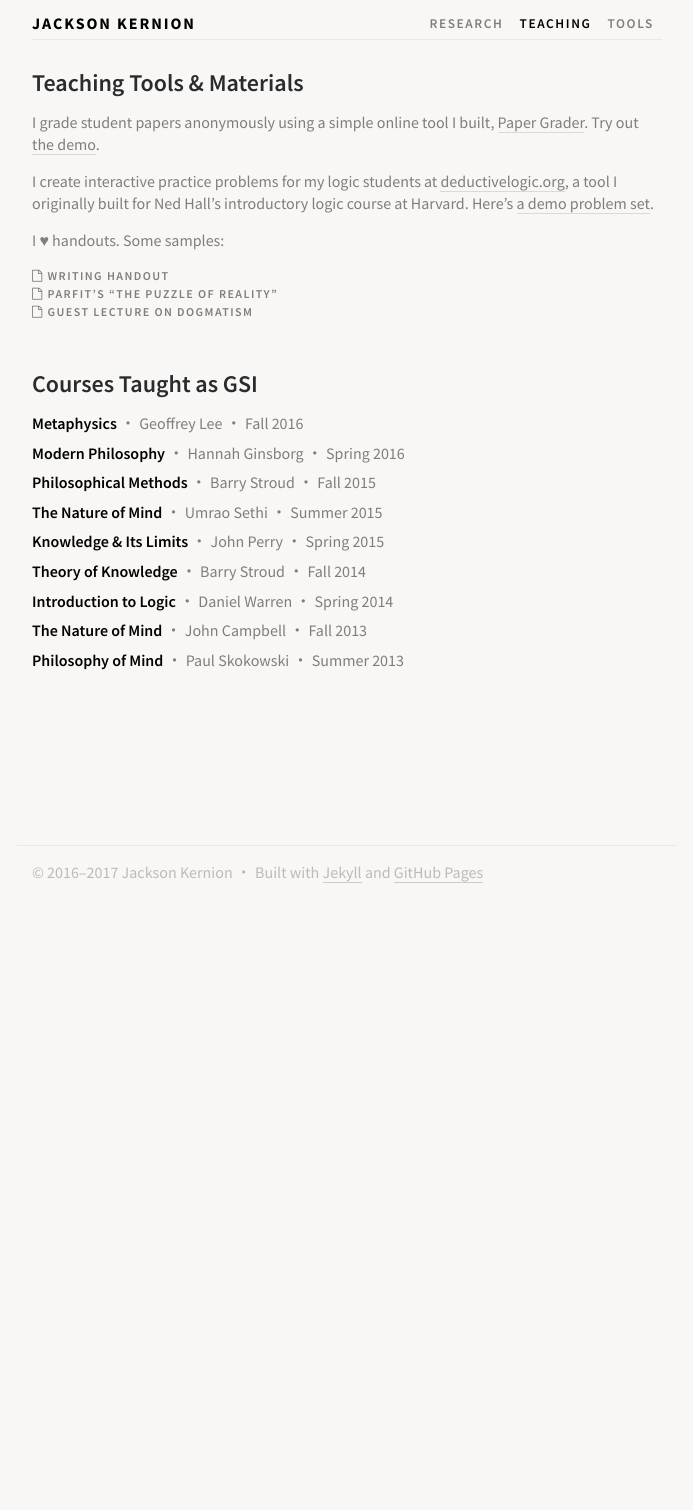
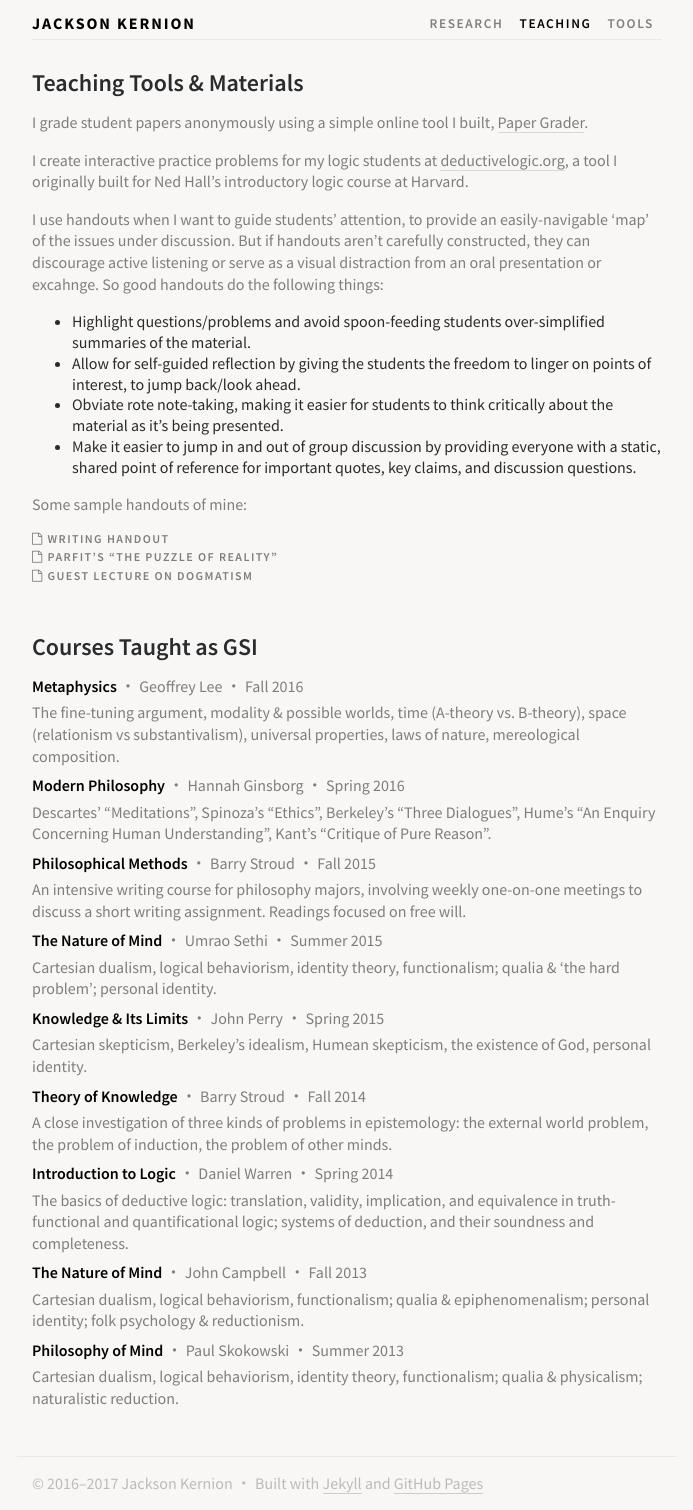
Before and after one commit to jacksonkernion/jacksonkernion.github.io, a Jekyll site: the page built from teaching.md, in a window 1280 px wide. Shown: the whole page, without its empty margins (293-986 px from the left). Built offline with Jekyll 4.4.1, drawn with Linux system fonts in a browser that asks for light colours; nearby versions of some CDN libraries; our own code applies the rules of GitHub Pages for plain Markdown files; before the commit the page ends 900 px from its top, so only the background shows below that.

Commit message:
edited home page, teching page

```diff
--- a/teaching.md
+++ b/teaching.md
@@ -4,11 +4,18 @@ title: Teaching
 
 # Teaching Tools & Materials
 
-I grade student papers anonymously using a simple online tool I built, [Paper Grader](http://papergrader.org). Try out [the demo](http://papergrader.org/demo).
+I grade student papers anonymously using a simple online tool I built, [Paper Grader](http://papergrader.org/demo).
 
-I create interactive practice problems for my logic students at [deductivelogic.org](http://deductivelogic.org), a tool I originally built for Ned Hall's introductory logic course at Harvard. Here's [a demo problem set](http://deductivelogic.org/psets/demo).
+I create interactive practice problems for my logic students at [deductivelogic.org](http://deductivelogic.org/psets/demo), a tool I originally built for Ned Hall's introductory logic course at Harvard.
 
-I &#9829; handouts. Some samples:
+I use handouts when I want to guide students' attention, to provide an easily-navigable 'map' of the issues under discussion. But if handouts aren't carefully constructed, they can discourage active listening or serve as a visual distraction from an oral presentation or excahnge. So good handouts do the following things:
+
+- Highlight questions/problems and avoid spoon-feeding students over-simplified summaries of the material.
+- Allow for self-guided reflection by giving the students the freedom to linger on points of interest, to jump back/look ahead.
+- Obviate rote note-taking, making it easier for students to think critically about the material as it's being presented.
+- Make it easier to jump in and out of group discussion by providing everyone with a static, shared point of reference for important quotes, key claims, and discussion questions.
+
+Some sample handouts of mine:
 
 <p class="little-links">
 <a href="/assets/Kernion%20-%20Writing%20Handout.pdf"><i class="fa fa-file-o" aria-hidden="true"></i> Writing Handout</a>
@@ -19,33 +26,58 @@ I &#9829; handouts. Some samples:
 </p>
 
 
-
 # Courses Taught as GSI
 
 {: .item-title}
 Metaphysics <span class="item-details">・ Geoffrey Lee ・ Fall 2016</span>
 
+{: .item-description}
+The fine-tuning argument, modality & possible worlds, time (A-theory vs. B-theory), space (relationism vs substantivalism), universal properties, laws of nature, mereological composition.
+
 {: .item-title}
 Modern Philosophy <span class="item-details">・ Hannah Ginsborg ・ Spring 2016</span>
+
+{: .item-description}
+Descartes' "Meditations", Spinoza's "Ethics", Berkeley's "Three Dialogues", Hume's "An Enquiry Concerning Human Understanding", Kant's "Critique of Pure Reason".
 
 {: .item-title}
 Philosophical Methods <span class="item-details">・ Barry Stroud ・ Fall 2015</span>
 
+{: .item-description}
+An intensive writing course for philosophy majors, involving weekly one-on-one meetings to discuss a short writing assignment. Readings focused on free will.
 
 {: .item-title}
 The Nature of Mind <span class="item-details">・ Umrao Sethi ・ Summer 2015</span>
 
+{: .item-description}
+Cartesian dualism, logical behaviorism, identity theory, functionalism; qualia & 'the hard problem'; personal identity.
+
 {: .item-title}
 Knowledge & Its Limits <span class="item-details">・ John Perry ・ Spring 2015</span>
+
+{: .item-description}
+Cartesian skepticism, Berkeley's idealism, Humean skepticism, the existence of God, personal identity.
 
 {: .item-title}
 Theory of Knowledge <span class="item-details">・ Barry Stroud ・ Fall 2014</span>
 
+{: .item-description}
+A close investigation of three kinds of problems in epistemology: the external world problem, the problem of induction, the problem of other minds.
+
 {: .item-title}
 Introduction to Logic <span class="item-details">・ Daniel Warren ・ Spring 2014</span>
+
+{: .item-description}
+The basics of deductive logic: translation, validity, implication, and equivalence in truth-functional and quantificational logic; systems of deduction, and their soundness and completeness.
 
 {: .item-title}
 The Nature of Mind <span class="item-details">・ John Campbell ・ Fall 2013</span>
 
+{: .item-description}
+Cartesian dualism, logical behaviorism, functionalism; qualia & epiphenomenalism; personal identity; folk psychology & reductionism.
+
 {: .item-title}
 Philosophy of Mind <span class="item-details">・ Paul Skokowski ・ Summer 2013</span>
+
+{: .item-description}
+Cartesian dualism, logical behaviorism, identity theory, functionalism; qualia & physicalism; naturalistic reduction.
```
Also changed, not shown: index.md (+2 -2 lines), research.md (+3 -3 lines).
